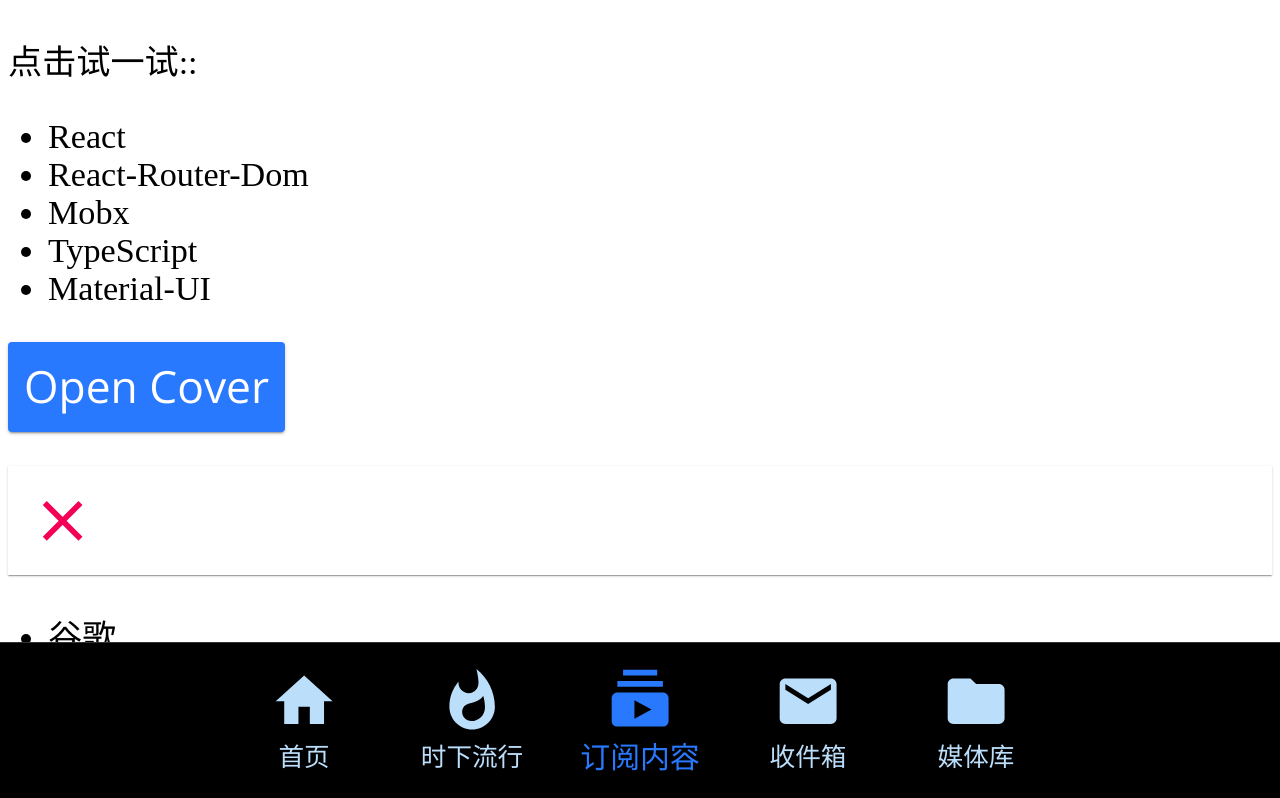
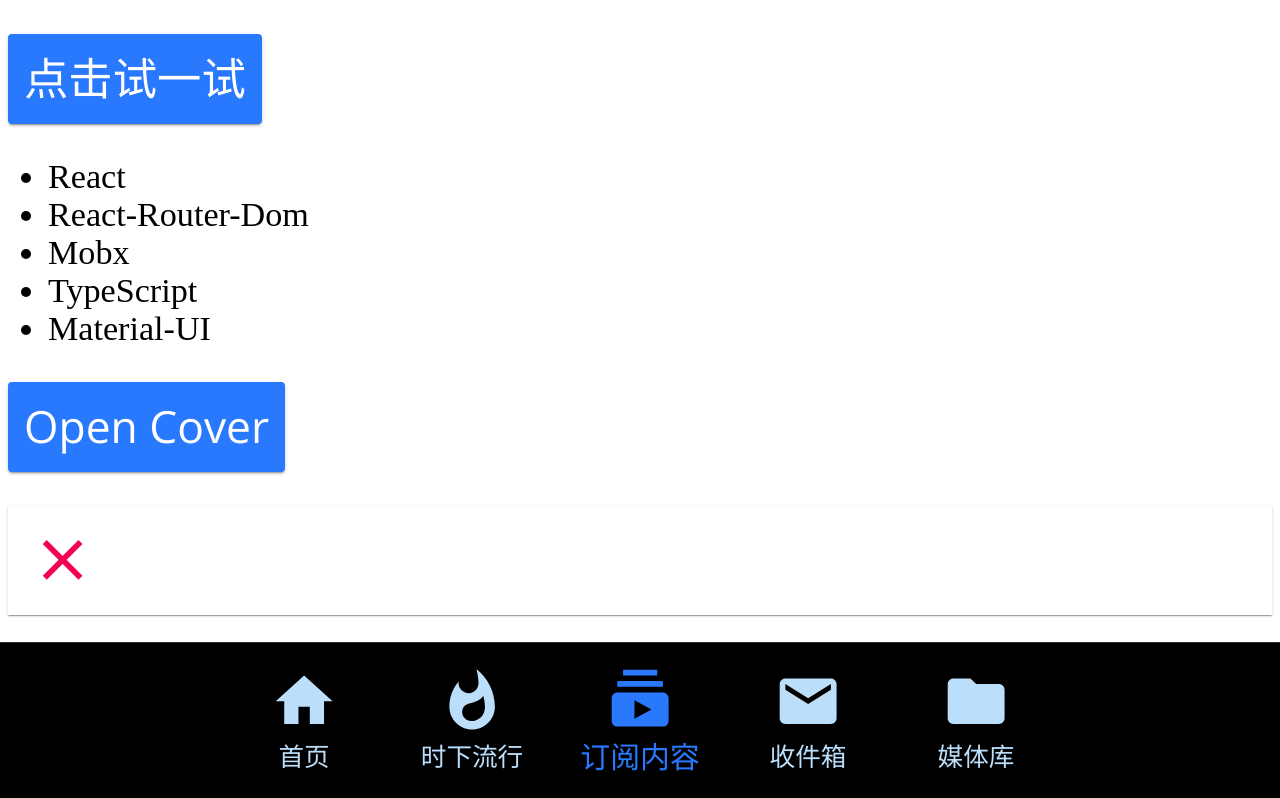
Before and after one commit to eel-io/youtube, a React app: page /subscribe in a window 1280 px wide. Shown: the top 798 px of the page. Built offline with nearby package versions, Linux system fonts and the light colour scheme.

Commit message:
optimize

```diff
--- a/src/components/common/app-cover.tsx
+++ b/src/components/common/app-cover.tsx
@@ -1,4 +1,4 @@
-import React, { useEffect, useRef, ReactNode } from 'react';
+import React, { ReactNode, MutableRefObject } from 'react';
 import { withRouter, RouteComponentProps } from 'react-router-dom';
 import { observer } from 'mobx-react';
 import Paper from '@material-ui/core/Paper';
@@ -11,6 +11,7 @@
 
 interface IProps extends RouteComponentProps {
   children: ReactNode,
+  coverRef?: MutableRefObject<any>,
 };
 interface IState {};
 
@@ -25,15 +26,11 @@
 
 const AppCover = (props: IProps, state: IState) => {
   const classes = useStyles();
-  const coverRef = useRef(null);
-
-  useEffect(() => {
-    console.log('app cover:: ', props);
-  }, []);
 
   return (
     <CoverPortal>
-      <div ref={coverRef} className={store.isCover ? "app-cover" : "none"}>
+      <div ref={props.coverRef}
+        className={store.isCover ? "app-cover" : "none"}>
         <section className="app-cover__header">
           <Paper square={true} className={classes.paper}>
             <Typography variant="button" className={classes.typography}>
--- a/src/components/popular/index.tsx
+++ b/src/components/popular/index.tsx
@@ -1,4 +1,4 @@
-import React, { useEffect } from 'react';
+import React, { useEffect, useRef } from 'react';
 import Button from '@material-ui/core/Button';
 
 import AppNav from '@comp/common/app-nav';
@@ -10,27 +10,26 @@
 interface IState {};
 
 const Popular = (props: IProps, state: IState) => {
+  const coverRef = useRef(null);
 
   useEffect(() => {
     console.log('popular props: ', props);
   }, []);
 
   const onCover = () => {
-    console.log('cover');
     store.toggleCover();
+    console.log(coverRef.current);
   }
 
   return (
     <div className="popular-page">
-      <section>
-        <p>Popular Page</p>
-        <p>
-          <Button variant="contained" color="secondary"
-            onClick={onCover}>Cover</Button>
-        </p>
-      </section>
+      <p>Popular Page</p>
+      <p>
+        <Button variant="contained" color="secondary"
+          onClick={onCover}>Cover</Button>
+      </p>
 
-      <AppCover>
+      <AppCover coverRef={coverRef}>
         <ul>
           <li>上海</li>
           <li>深圳</li>
--- a/src/components/subscribe/index.tsx
+++ b/src/components/subscribe/index.tsx
@@ -1,6 +1,7 @@
 import React, { useEffect } from 'react';
 import Button from '@material-ui/core/Button';
 
+import '@scss/subscribe/main';
 import useModal from '@/components/hooks/use-modal';
 import AppNav from '@comp/common/app-nav';
 import AppCover from '@comp/common/app-cover';
@@ -17,8 +18,11 @@
   }, []);
 
   return (
-    <div>
-      <p onClick={toggleModal}>点击试一试::</p>
+    <div className="subscribe-page">
+      <p>
+        <Button variant="contained" color="primary"
+          onClick={toggleModal}>点击试一试</Button>
+      </p>
 
       <ul className={isModal ? '' : 'none'}>
         <li>React</li>
--- /dev/null
+++ b/src/scss/subscribe/main.scss
@@ -0,0 +1,6 @@
+@import '@commonScss/color.scss';
+
+.subscribe-page {
+  display: flex;
+  flex-direction: column;
+}
```
Also changed, not shown: src/components/common/app-modal.tsx (deleted, +0 -24 lines).
